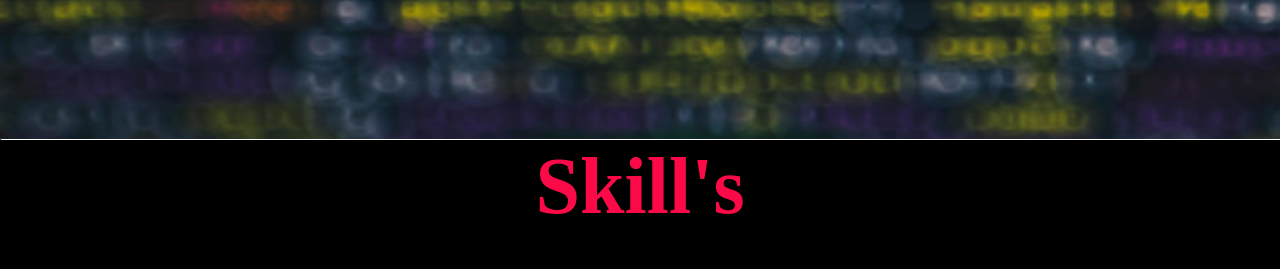
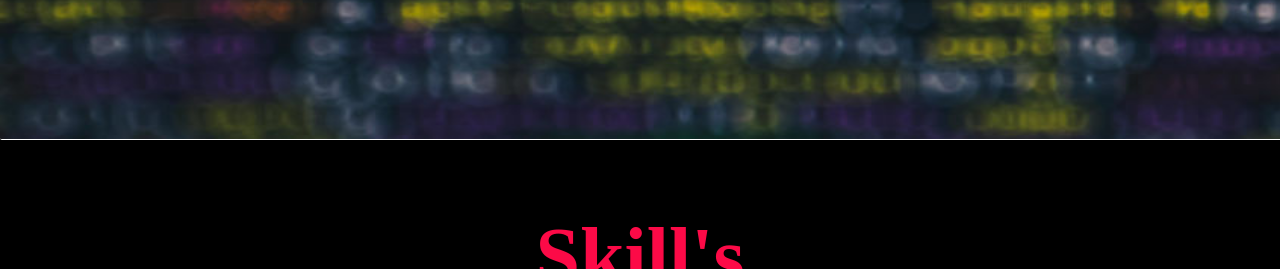
Before and after one commit to jasonmark798/Portfolio2.0, a plain HTML site: page index.html in a window 1280 px wide. Shown: the part 775-1044 px from the top of the page. Drawn offline with Linux system fonts and the light colour scheme; a web font is replaced by a local one.

Commit message:
Update style.css

```diff
--- a/CSS/style.css
+++ b/CSS/style.css
@@ -134,7 +134,7 @@ h1#MinhasSkills {
     color: #fc0a47;
     text-align: center;
     position: relative;
-    bottom: 670px;
+    bottom: 600px;
     font-size: 80px;
 
 }
```
